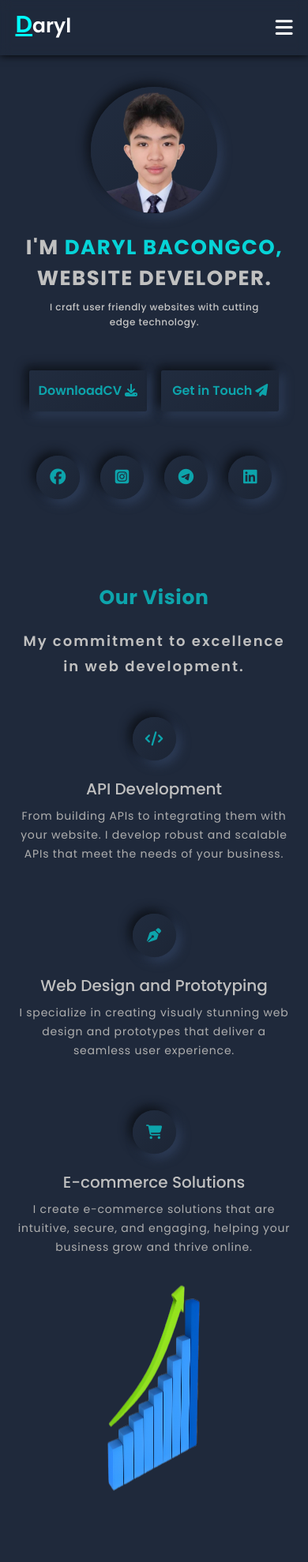
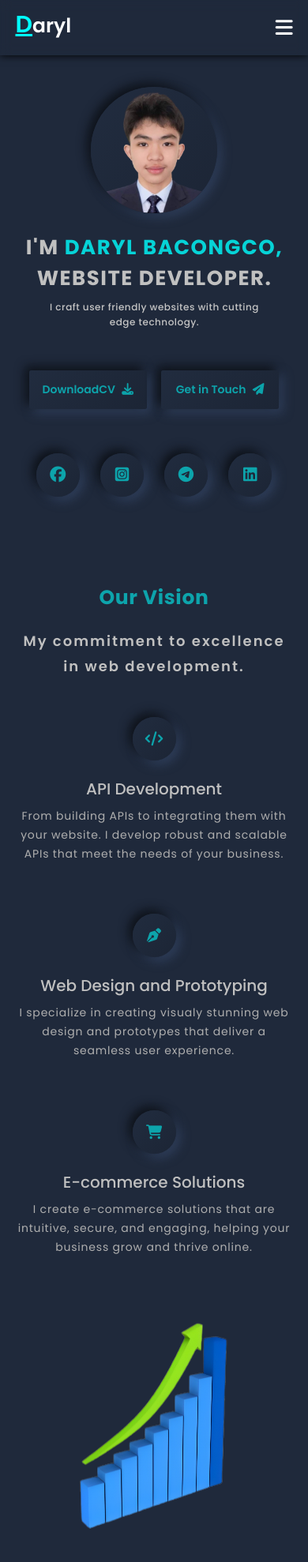
Before and after one commit to Mabiash/test2, a plain HTML site: page index.html in a window 390 px wide. Shown: the top 1978 px of the page at 79% size. Drawn offline with nearby package versions, Linux system fonts and the light colour scheme.

Commit message:
Update style.css

```diff
--- a/style.css
+++ b/style.css
@@ -523,7 +523,7 @@ section:nth-child(2) {
 
 .abt-information .personal-info .api-development .fa-solid {
   height: 55px;
-  aspect-ratio: 1;
+  width: 55px;
   font-size: 18px;
   color: #00ffff93;
   display: flex;
@@ -590,7 +590,8 @@ section:nth-child(2) {
 
 /* Define your variables if needed */
 :root {
-  --sm-fontSize: 16px; /* Example variable */
+  --sm-fontSize: 16px;
+  /* Example variable */
 }
 
 /* .section */
@@ -598,7 +599,8 @@ section:nth-child(2) {
   height: 100%;
   z-index: 1;
   /* Define your background color */
-  background-color: /* Your background color */ ;
+  background-color:
+        /* Your background color */ ;
   width: 50%;
 }
 
@@ -618,7 +620,8 @@ section:nth-child(2) {
   text-transform: uppercase;
   color: rgb(192, 192, 192);
   /* Define your background color */
-  background-color: /* Your background color */ ;
+  background-color:
+        /* Your background color */ ;
   letter-spacing: 1.5px;
   line-height: 3rem;
   font-weight: 700;
@@ -627,7 +630,6 @@ section:nth-child(2) {
 
 /* .section .cta-btn-con */
 .section .cta-btn-con {
-  font-size: var(--sm-fontSize) !important; /* Use your defined variable */
   min-width: 18rem;
   width: 90%;
   max-width: 24rem;
@@ -637,16 +639,21 @@ section:nth-child(2) {
 }
 
 /* .section .cta-btn-con button */
-.section .cta-btn-con button {
+.cta-btn-con button {
   border-radius: 3px;
   background: linear-gradient(315deg, #1c2535, #212c3f);
   box-shadow: -5px -5px 13px #0d1118, 5px 5px 13px #31415e;
   color: #00ffff93;
+
   border: 0;
+  font-size: 14px;
   width: 47%;
   font-weight: 600;
   padding: 14px 0;
-  font-size: var(--sm-fontSize) !important; /* Use your defined variable */
+}
+.cta-btn-con .fa-solid {
+  font-size: 14.78px;
+  margin-left: 5px;
 }
 
 .imgs-hero {
@@ -663,10 +670,11 @@ section:nth-child(2) {
 }
 
 .social-media-con a {
-  text-decoration: 0;
+  text-decoration: none;
 
   height: 55px;
-  aspect-ratio: 1;
+
+  width: 55px;
   color: #00ffff93;
 
   border-radius: 50%;
@@ -993,7 +1001,6 @@ section:nth-child(2) {
     margin-bottom: 0.5rem;
   }
 
-
   .abt-information {
     margin-top: 2rem;
   }
@@ -1060,4 +1067,8 @@ section:nth-child(2) {
     letter-spacing: 0.8px;
   }
 
+  .abt-imges{
+    width: 80% !important;
+    margin-top: 3rem;
+  }
 }
```
